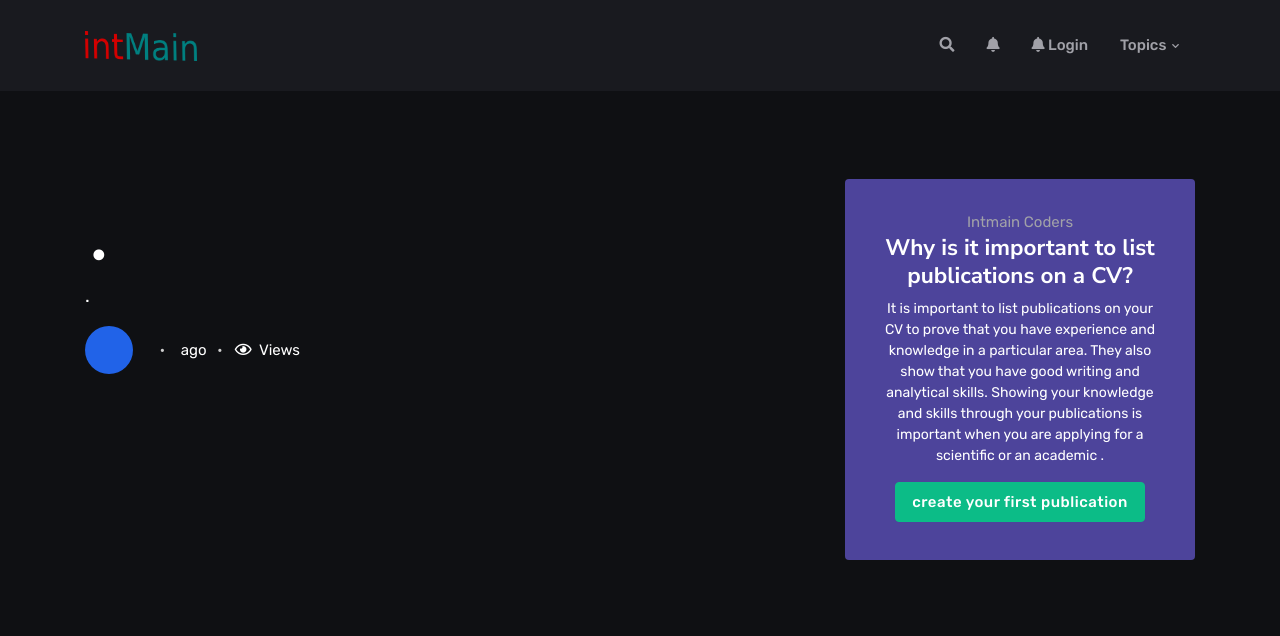
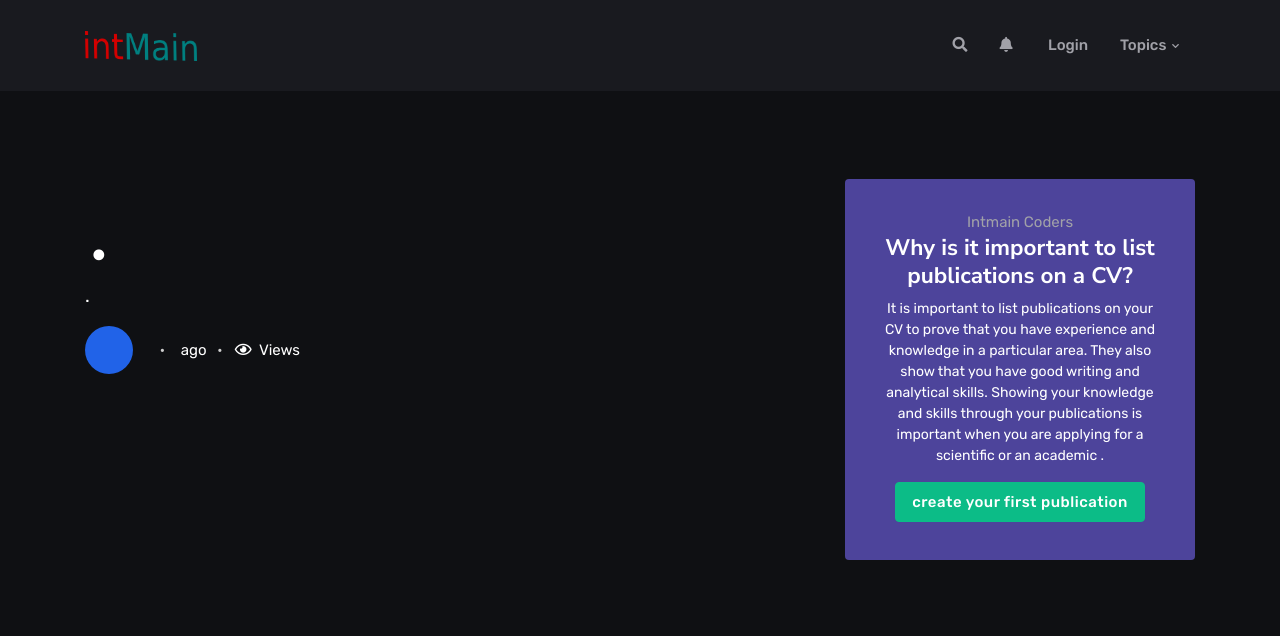
Before and after one commit to jenadiusnicholaus/intmainpub, a Django app: page / in a window 1280 px wide. Shown: the top 636 px of the page. Run offline with Django 3.2, Linux system fonts and the light colour scheme; data that the repository does not hold is empty; some libraries are stand-ins or nearby versions.

Commit message:
removed am icon in login button

```diff
--- a/templates/base.html
+++ b/templates/base.html
@@ -78,7 +78,7 @@ Header START -->
 					<li class="nav-item "><a  class="nav-link " href="#" > <Span> <i class = "fa fa-bell"></i></Span></a></li>
 					<!-- Nav item 4 Mega menu -->
 					{% if not user.is_authenticated %}
-					<li class="nav-item "><a class="nav-link " href="{% url 'login'%}"> <Span> <i class="fa fa-bell"></i> Login</Span></a></li>
+					<li class="nav-item "><a class="nav-link " href="{% url 'login'%}"> <Span> <i class="fa fa-sign-in"></i> Login</Span></a></li>
 					{%endif%}
 					<li class="nav-item dropdown dropdown-fullwidth">
 						<a class="nav-link dropdown-toggle" href="#" id="megaMenu" data-bs-toggle="dropdown" aria-haspopup="true" aria-expanded="false">Topics</a>
```
